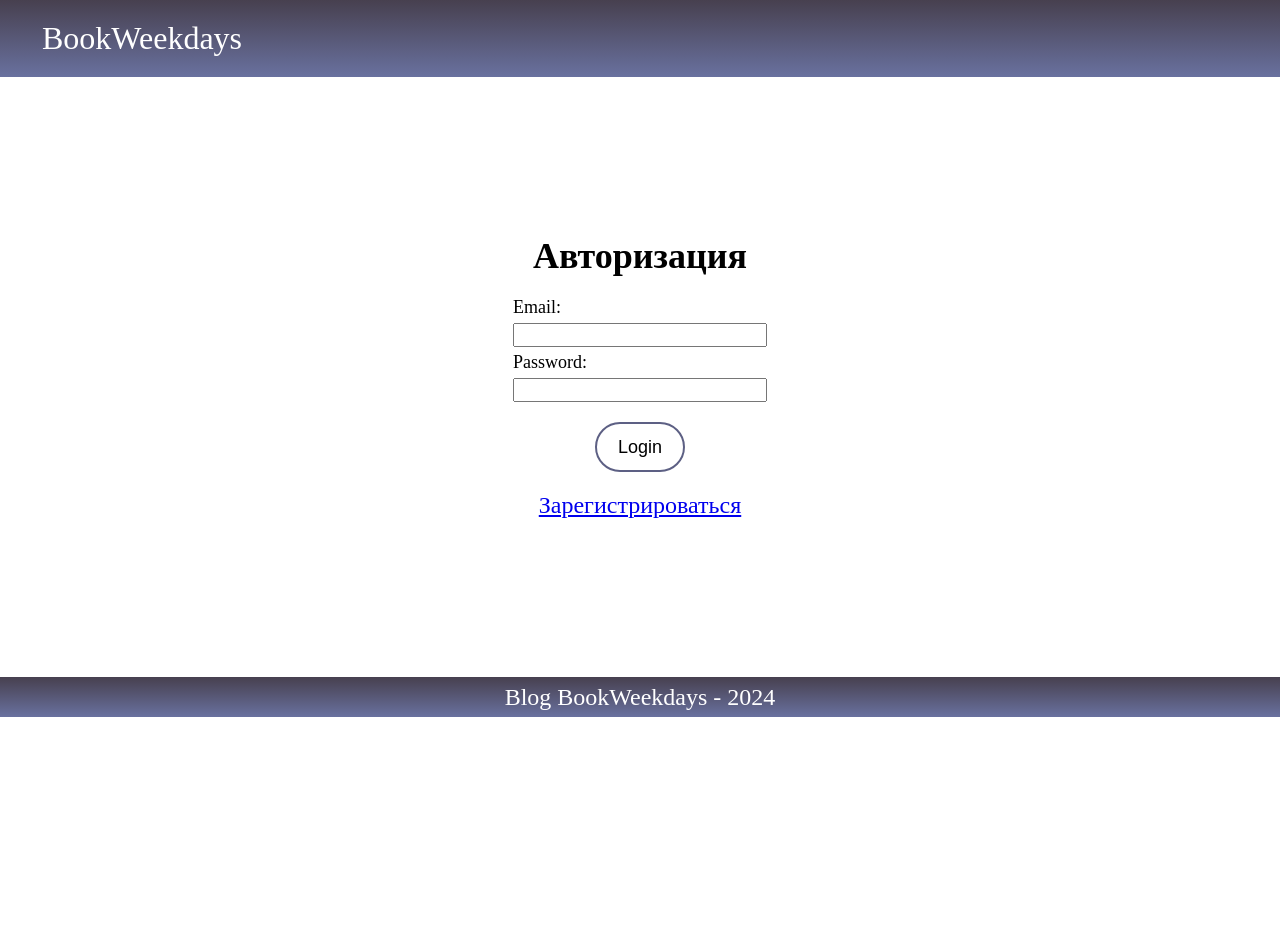
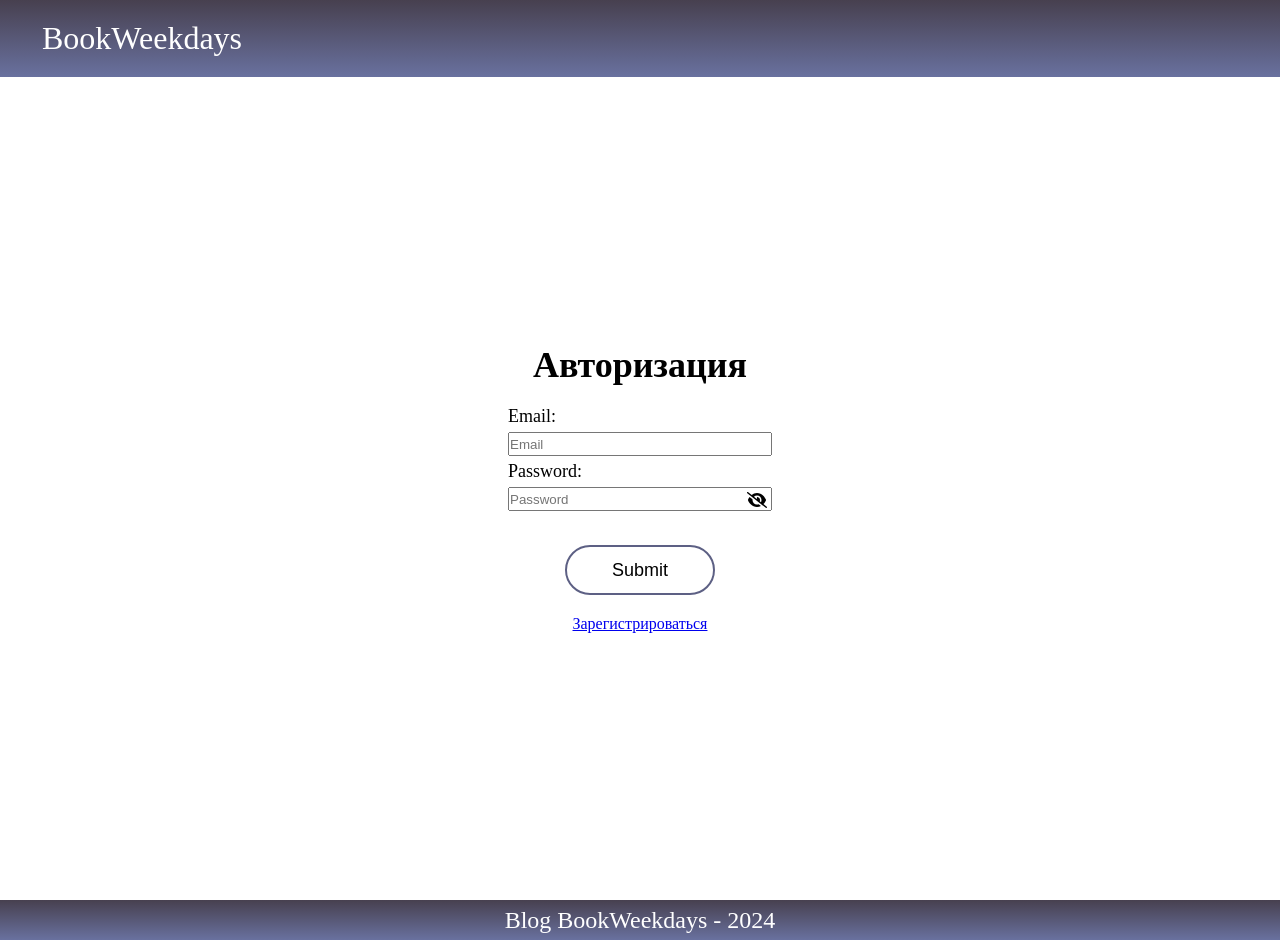
Before and after one commit to Vika2335/diplom, a React (Vite) app: page /authorization in a window 1280 px wide. Before the commit the page ends 800 px from the top, so only its background shows below. Built offline with nearby package versions, Linux system fonts and the light colour scheme.

Commit message:
feat: autorization

```diff
--- a/package.json
+++ b/package.json
@@ -10,6 +10,9 @@
     "preview": "vite preview"
   },
   "dependencies": {
+    "@fortawesome/fontawesome-svg-core": "^6.5.1",
+    "@fortawesome/free-solid-svg-icons": "^6.5.1",
+    "@fortawesome/react-fontawesome": "^0.2.0",
     "react": "^18.2.0",
     "react-dom": "^18.2.0",
     "react-router-dom": "^6.22.3"
--- a/src/page/Authorization/Authorization.jsx
+++ b/src/page/Authorization/Authorization.jsx
@@ -1,23 +1,50 @@
-import React from "react";
+import React, { useState } from 'react'
 import { Link } from 'react-router-dom'
 import './Autorization.css'
+import { faEye,faEyeSlash } from "@fortawesome/free-solid-svg-icons";
+import { FontAwesomeIcon } from '@fortawesome/react-fontawesome';
+
+const Eye = <FontAwesomeIcon className="icon" icon={faEye} />;
+const EyeSlash = <FontAwesomeIcon className="icon" icon ={faEyeSlash}/>;
 
 function Authorization() {
+  const [formdata, setformdata] = useState({
+    email:'',
+    password:'',
+  })
+
+  const {email, password} = formdata;
+
+  const[show, setshow] = useState(false);
+  const [showPassword, setShowPassword] = useState(false);
+
+  const change = (e) => {
+    setformdata({...formdata,[e.target.name]:e.target.value});
+  }
+
+  const submit = e =>{
+    e.preventDefault();
+    setformdata({ email: '', password: '' });
+    setshow(false);
+  }
 
   return(
     <>
       <section>
         <div className="authorization-page">
-          <div className="content">
+          <div className="authorization__content">
             <h1 className="authorization__heading">Авторизация</h1>
-            <div className='form'>
-              <label className='input' htmlFor="name">Email:</label>
-              <input className='input-text' type="text" name="name"/>
-              <label className='input' htmlFor="img">Password:</label>
-              <input className='input-text' type="text" name="password"/>
-            </div>
+            <form className='form' onSubmit={submit}>
+              <label className='label'>Email:</label>
+              <input className='email' type="email" value={email} placeholder="Email" name="email" onChange={change}/>
+              <label className='label'>Password:</label>
+              <div className='password'>
+                <input className='password__input' type={showPassword ? 'text' : 'password'} placeholder="Password" value={password} name="password" onChange={change}/>
+                {showPassword ? <i onClick={() => setShowPassword(false)}>{Eye}</i> : <i onClick={() => setShowPassword(true)}>{EyeSlash}</i>}
+              </div>
+            </form>
             <div className='authorization__button'>
-              <div className='modal__button-login'><button className='login'>Login</button></div>
+              <input className="submit" type = "submit" name="submit"></input>
             </div>
             <p><Link to="/registration">Зарегистрироваться</Link></p>
           </div>
--- a/src/page/Authorization/Autorization.css
+++ b/src/page/Authorization/Autorization.css
@@ -1,3 +1,11 @@
+.authorization__content {
+  display: flex;
+  justify-content: center;
+  align-items: center;
+  flex-direction: column;
+  margin: 267px 0;
+}
+
 .authorization__heading {
   display: flex;
   justify-content: center;
@@ -11,17 +19,18 @@
   gap: 5px;
 }
 
-.input {
+.label {
   font-size: 18px;
 }
 
-.input-text {
-  width: 250px;
+.password__input,
+.email {
+  width: 260px;
   height: 20px;
 }
 
-.login {
-  width: 90px;
+.submit {
+  width: 150px;
   height: 50px;
   cursor: pointer;
   background-color: transparent;
@@ -33,3 +42,19 @@
 .authorization__button {
   margin-bottom: 20px;
 }
+
+.password {
+  position: relative;
+  display: flex;
+  margin-bottom: 14px;
+}
+
+i {
+  position: absolute;
+  top: 20%;
+  right: 2%;
+}
+
+i:hover {
+  cursor: pointer;
+}
--- a/src/page/Registration/Registration.css
+++ b/src/page/Registration/Registration.css
@@ -1,9 +1,9 @@
-.content {
+.registration__content {
   display: flex;
   justify-content: center;
   align-items: center;
   flex-direction: column;
-  margin: 158px 0;
+  margin: 214.5px 0;
 }
 
 .registration__heading {
--- a/src/page/Registration/Registration.jsx
+++ b/src/page/Registration/Registration.jsx
@@ -7,7 +7,7 @@ function Registration() {
         <>
           <section>
             <div className="registration">
-              <div className="content">
+              <div className="registration__content">
                 <h1 className="registration__heading">Регистрация</h1>
                 <div className='form'>
                   <label className='input' htmlFor="img">Name:</label>
@@ -24,7 +24,7 @@ function Registration() {
                   <div className='button-register'><button className='register'>Register</button></div>
                 </div>
 
-                <p><Link to="/autorization">Авторизоваться</Link></p>
+                <p><Link to="/authorization">Авторизоваться</Link></p>
               </div>
             </div>
           </section>
```
Also changed, not shown: 1 other file (tests, documents, lock files or other folders).
